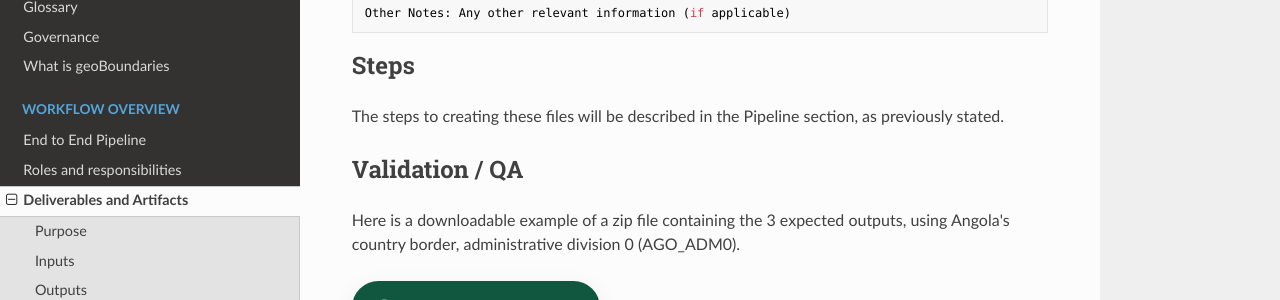
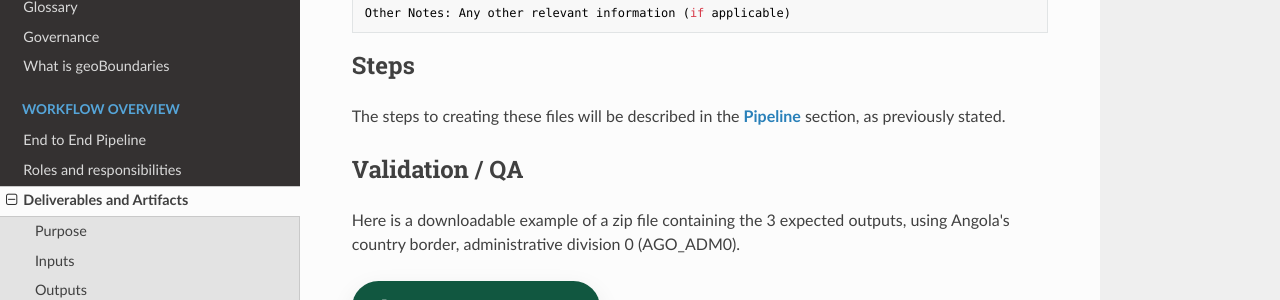
Before and after one commit to wmgeolab/gbDocs, an MkDocs documentation site: the page built from docs/docs/10-workflow-overview/deliverables-and-artifacts.md, in a window 1280 px wide and 900 px high, scrolled down 1086 px. Shown: the part 186-486 px from the top of the window. Built offline with MkDocs 1.6.1, drawn with Linux system fonts in a browser that asks for light colours; nearby versions of some CDN libraries; part of the change alters nothing that is shown.

````diff
--- a/docs/docs/10-workflow-overview/deliverables-and-artifacts.md
+++ b/docs/docs/10-workflow-overview/deliverables-and-artifacts.md
@@ -50,7 +50,7 @@ Other Notes: Any other relevant information (if applicable)
 ```
 
 ## Steps
-The steps to creating these files will be described in the Pipeline section, as previously stated.
+The steps to creating these files will be described in the **[Pipeline](https://wmgeolab.github.io/gbDocs/10-workflow-overview/end-to-end-pipeline/)** section, as previously stated.
 
 ## Validation / QA
 Here is a downloadable example of a zip file containing the 3 expected outputs, using Angola's country border, administrative division 0 (AGO_ADM0).
````
